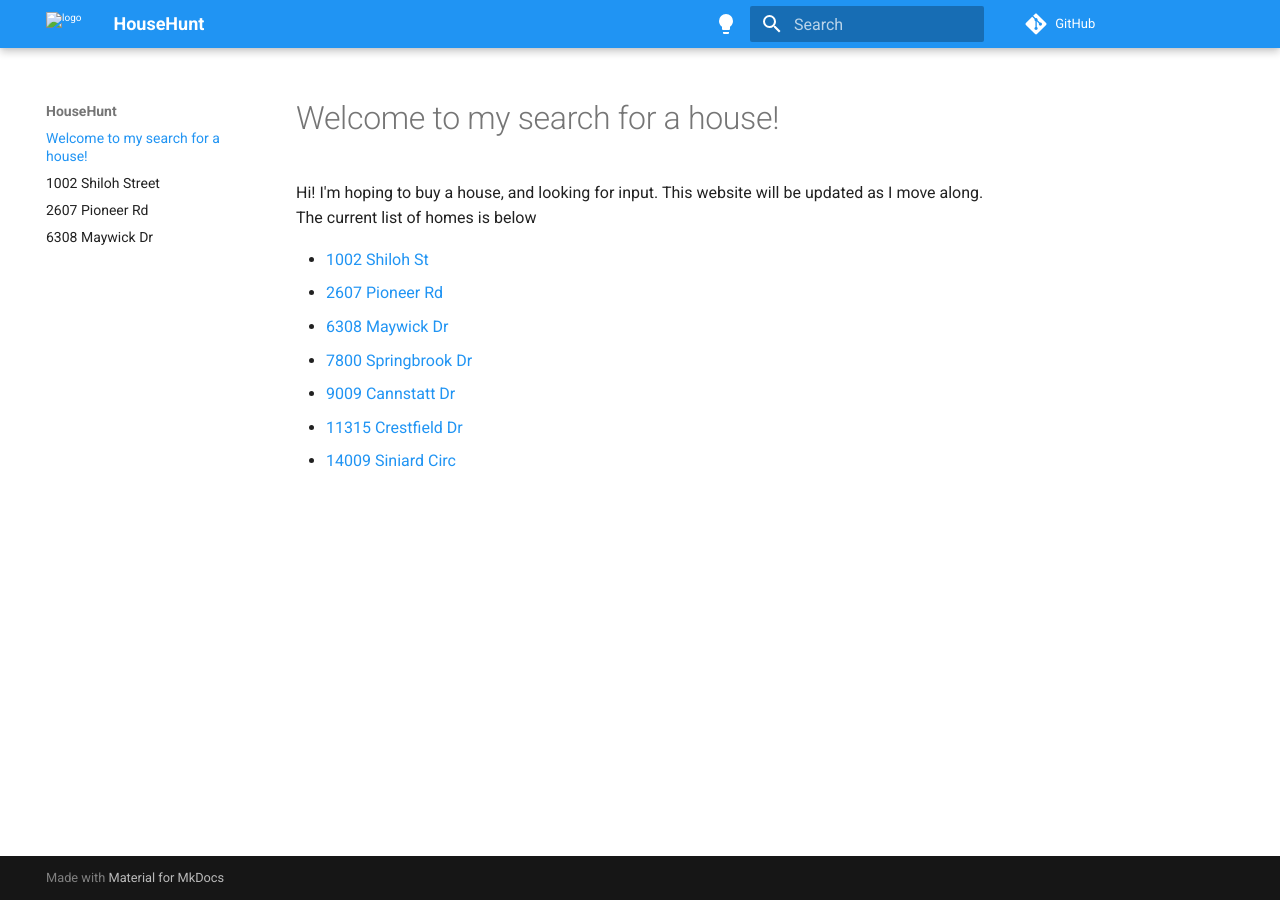
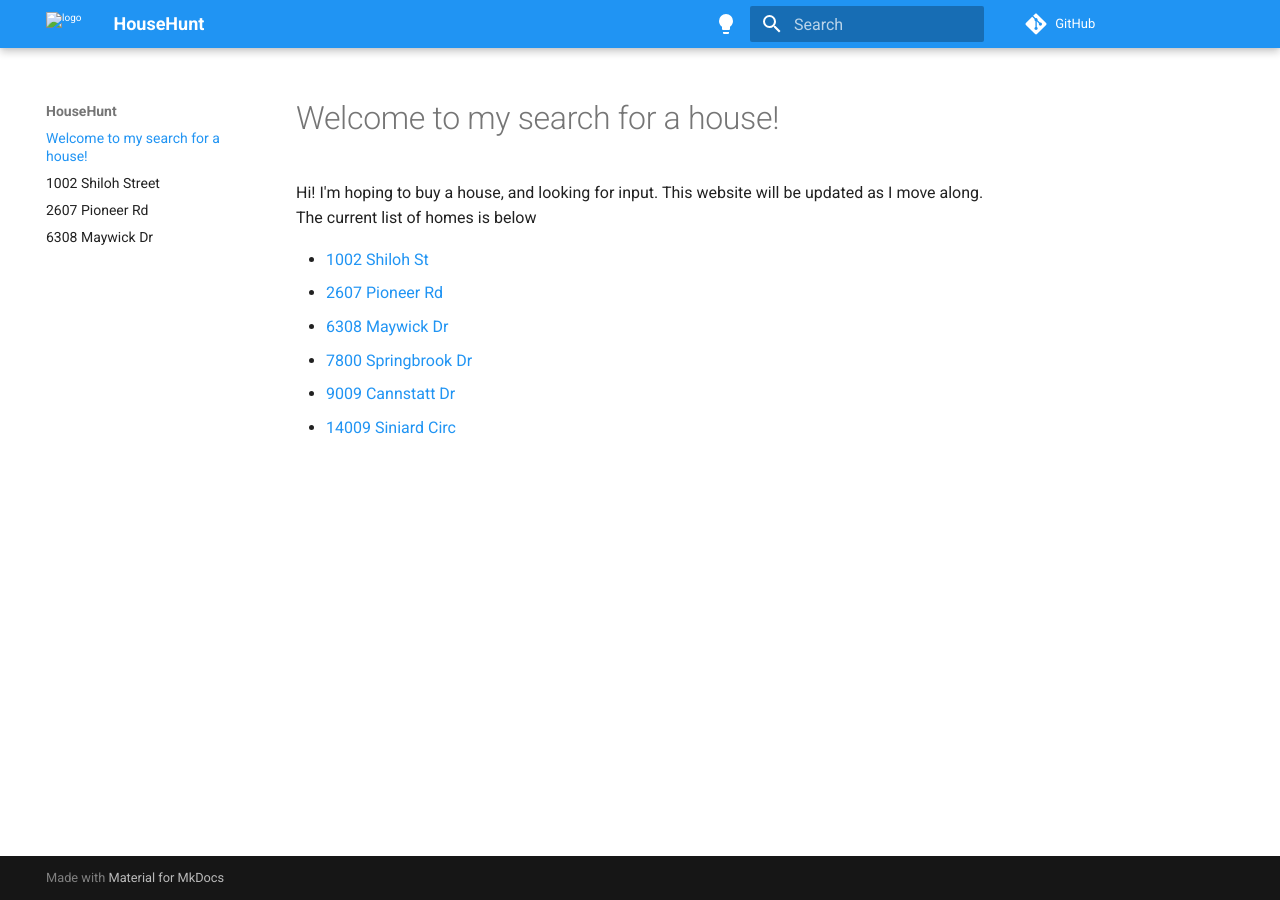
Before and after one commit to jamils/HouseHunt, an MkDocs documentation site: the page built from docs/index.md, in a window 1280 px wide. Built offline with MkDocs 1.6.1 and Material for MkDocs 9.7.7, drawn with Linux system fonts in a browser that asks for light colours; comment, search, counter and statistics services are not loaded.

Commit message:
Removed a house
Josh had input

```diff
--- a/docs/index.md
+++ b/docs/index.md
@@ -11,5 +11,4 @@ Hi! I'm hoping to buy a house, and looking for input. This website will be updat
 * [6308 Maywick Dr](https://www.zillow.com/homes/6308-Maywick-Dr-Huntsville,-AL-35810)
 * [7800 Springbrook Dr](https://www.zillow.com/homes/7800-Springbrook-Dr-SE-Huntsville,-AL-35802)
 * [9009 Cannstatt Dr](https://www.zillow.com/homes/9009-Cannstatt-Dr-SE-Huntsville,-AL-35802)
-* [11315 Crestfield Dr](https://www.zillow.com/homes/11315-Crestfield-Dr-SE-Huntsville,-AL-35803)
 * [14009 Siniard Circ](https://www.zillow.com/homes/14009-Siniard-Cir-SE-Huntsville,-AL-35803)
```
